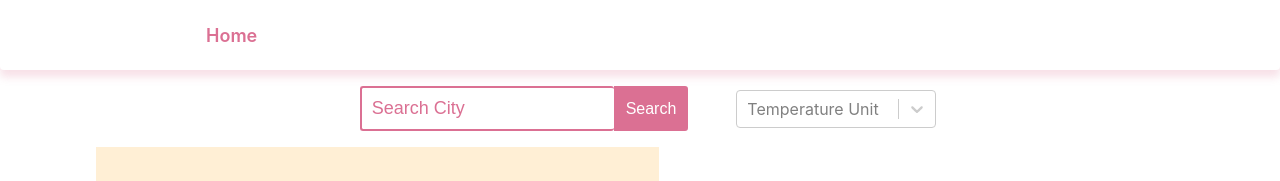
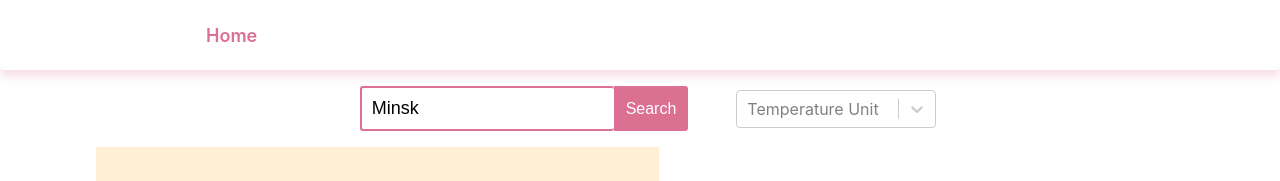
Before and after one commit to superpuper777/Weather_App, a React (Create React App) app: page / in a window 1280 px wide. Shown: the top 181 px of the page. Built offline with nearby package versions, Linux system fonts and the light colour scheme; no server answers; some icons are missing.

Commit message:
feat: connect to weather api using axios

```diff
--- a/package.json
+++ b/package.json
@@ -6,6 +6,7 @@
     "@testing-library/jest-dom": "^5.14.1",
     "@testing-library/react": "^11.2.7",
     "@testing-library/user-event": "^12.8.3",
+    "axios": "^0.21.1",
     "eslint-config-react-app": "^6.0.0",
     "react": "^17.0.2",
     "react-dom": "^17.0.2",
--- a/src/components/SearchInput.js
+++ b/src/components/SearchInput.js
@@ -1,5 +1,8 @@
-import React from 'react';
+import React, { useState, useEffect } from 'react';
 import styled, { css } from 'styled-components';
+import axios from 'axios';
+
+const ApiKey = 'b7e2a93dd815c83eb49c60c0960d9732';
 
 const StyledSearchInput = styled.div`
   margin: 1em;
@@ -38,12 +41,37 @@ const Button = styled.button`
 `;
 
 const SearchInput = () => {
+  const [query, setQuery] = useState('Minsk');
+  const [searchTerm, setSearchTerm] = useState('Minsk');
+  const [data, setData] = useState([]);
+
+  const changeLocation = () => {
+    setSearchTerm(query);
+    setQuery('');
+  };
+
+  useEffect(() => {
+    const getWeather = async () => {
+      const response = await axios.get(
+        `https://api.openweathermap.org/data/2.5/weather?q=${searchTerm}&appid=${ApiKey}`,
+      );
+      console.log(response);
+      setData(response.data);
+    };
+    getWeather();
+  }, [searchTerm]);
   return (
     <StyledSearchInput>
-      <Input type="text" placeholder="Search City" />
-      <Button primary>Search</Button>
+      <Input
+        type="text"
+        placeholder="Search City"
+        value={query}
+        onChange={(e) => setQuery(e.target.value)}
+      />
+      <Button primary onClick={changeLocation}>
+        Search
+      </Button>
     </StyledSearchInput>
   );
 };
-
 export default SearchInput;
```
Also changed, not shown: .eslintrc.json, 1 other file (tests, documents, lock files or other folders).
